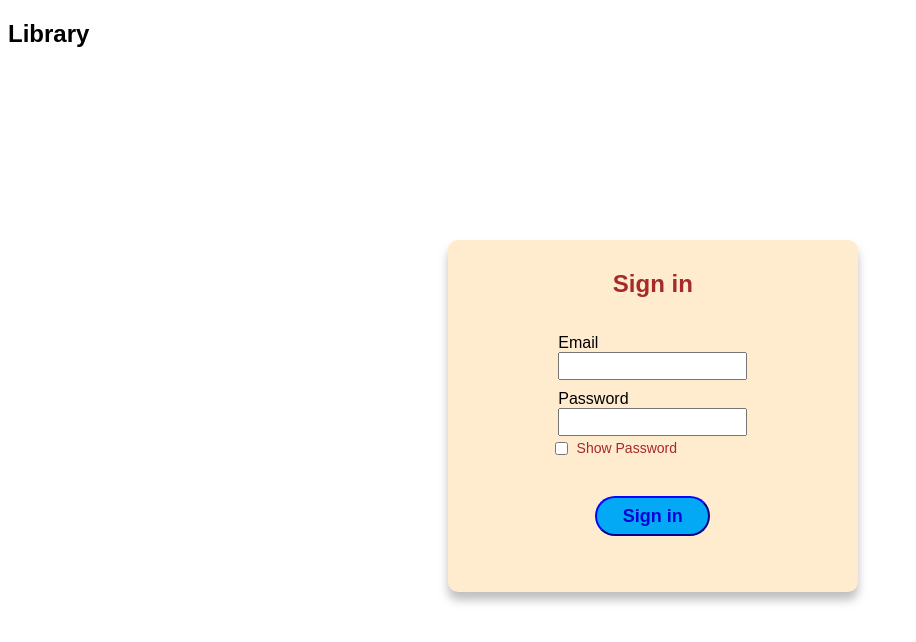
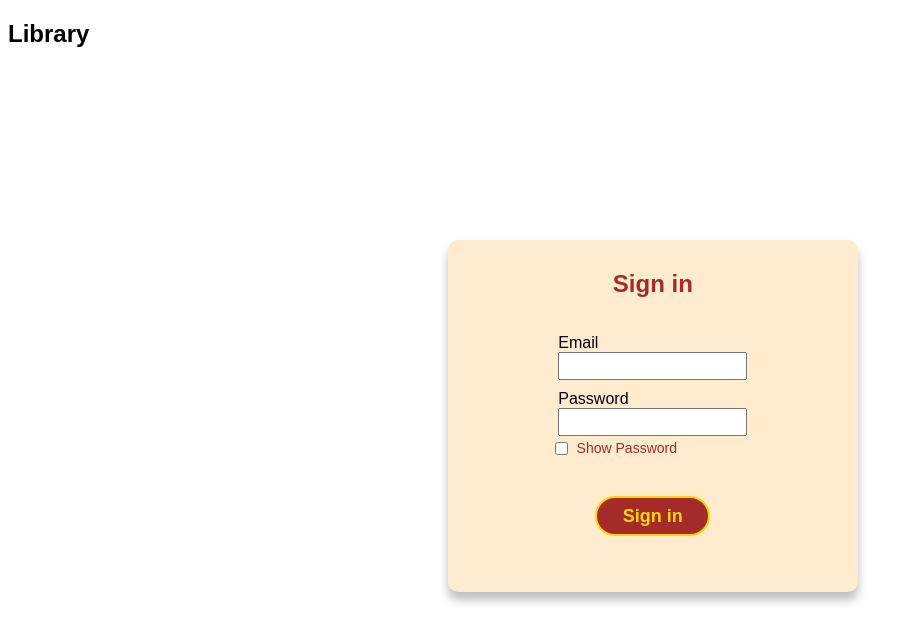
Before and after one commit to carlosmiguelviegas/virtual-library-react, a React (Create React App) app: page /login in a window 1280 px wide. Shown: the top 642 px of the page, without its empty margins (0-916 px from the left). Built offline with nearby package versions, Linux system fonts and the light colour scheme.

Commit message:
changed reusable button style

```diff
--- a/src/components/buttons/Button.css
+++ b/src/components/buttons/Button.css
@@ -1,21 +1,22 @@
 .button {
   width: 115px;
   line-height: 26px;
-  color: #0904d5;
   font-size: 18px;
   font-weight: 600;
   border-radius: 30px;
+  border-style: solid;
   padding: 5px 0px;
   cursor: pointer;
 }
 
 .primary {
-  background-color: #03A9F4;
-  border-color: #0904d5;
+  color: gold;
+  background-color: brown;
+  border-color: gold;
 }
 
 .secondary {
-  color: #df1405;
-  background-color: rgba(255, 0, 0, 0.2);
-  border-color: #df1405;
+  color: brown;
+  background-color: #ffffff;
+  border-color: brown;
 }
--- a/src/components/buttons/Button.js
+++ b/src/components/buttons/Button.js
@@ -1,11 +1,11 @@
 import './Button.css';
 
-const Button = ({ type = 'button', primary = true, secondary = false, children }) => {
+const Button = ({ type = 'button', func = 'primary', children }) => {
 
   const onClickHandler = () => {};
 
   return (
-    <button className={`button ${primary ? 'primary' : ''} ${secondary ? 'secondary' : ''}`} type={type} onClick={onClickHandler}>
+    <button className={`button ${func === 'primary' ? 'primary' : 'secondary'}`} type={type} onClick={onClickHandler}>
       { children }
     </button>
   );
--- a/src/pages/login/Login.js
+++ b/src/pages/login/Login.js
@@ -52,7 +52,7 @@ const Login = () => {
         </section>
       </section>
       <section className={styles.buttonsSection}>
-        <Button type='submit' primary>{SIGN_IN_LABEL}</Button>
+        <Button type={'submit'}>{SIGN_IN_LABEL}</Button>
       </section>
     </form>
   );
```
